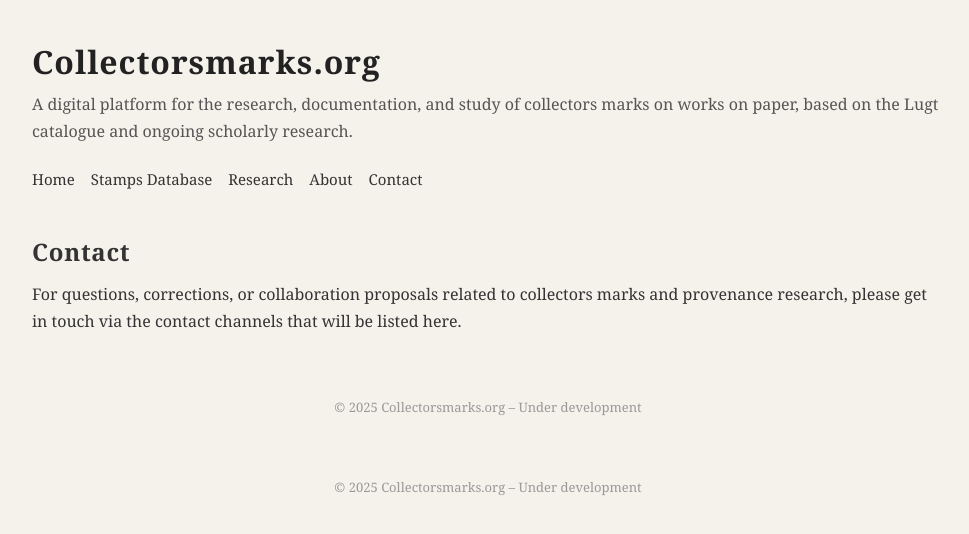
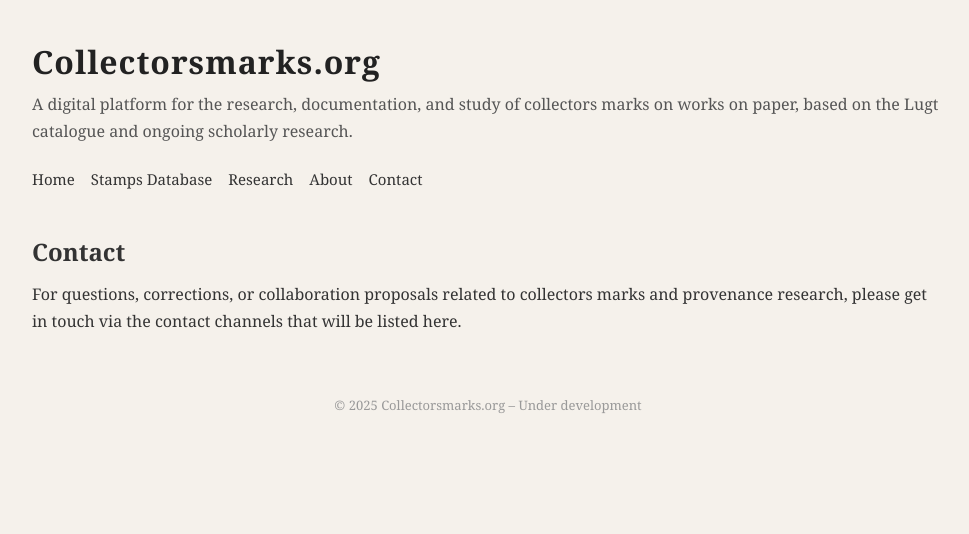
Before and after one commit to bjorndeleu/collectorsmarks, a Next.js app: page /contact in a window 1280 px wide. Shown: the top 534 px of the page, without its empty margins (152-1121 px from the left). Built offline with nearby package versions, Linux system fonts and the light colour scheme.

Commit message:
Update page.js

```diff
--- a/app/contact/page.js
+++ b/app/contact/page.js
@@ -1,19 +1,12 @@
 export default function ContactPage() {
   return (
-    <main>
-      <header className="hero">
-        <h1>Contact</h1>
-        <p>
-          For questions, corrections, or collaboration proposals related to
-          collectors marks and provenance research, please get in touch via the
-          contact channels that will be listed here.
-        </p>
-
-      </header>
-
-      <footer className="footer">
-        © {new Date().getFullYear()} Collectorsmarks.org – Under development
-      </footer>
-    </main>
+    <>
+      <h2>Contact</h2>
+      <p>
+        For questions, corrections, or collaboration proposals related to
+        collectors marks and provenance research, please get in touch via the
+        contact channels that will be listed here.
+      </p>
+    </>
   );
 }
```
